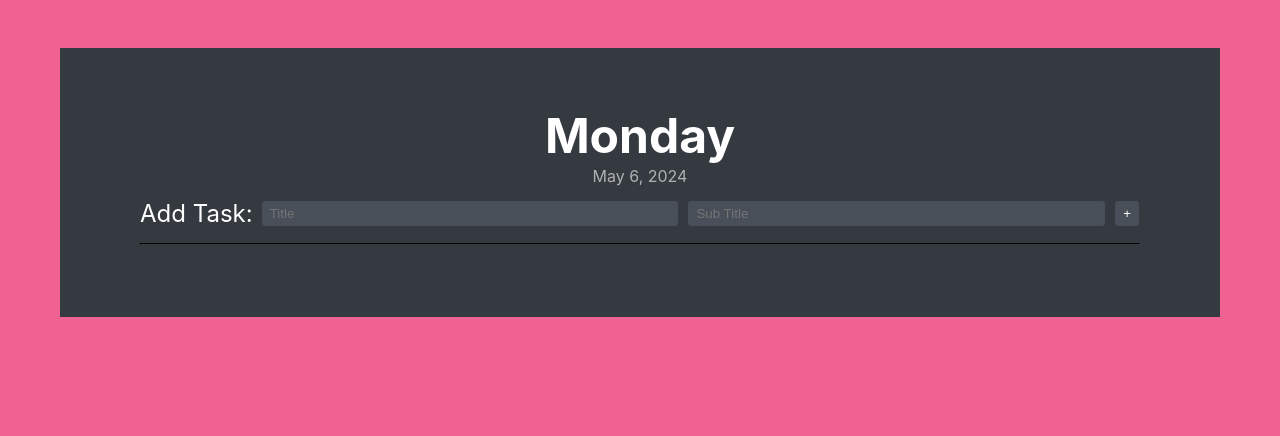
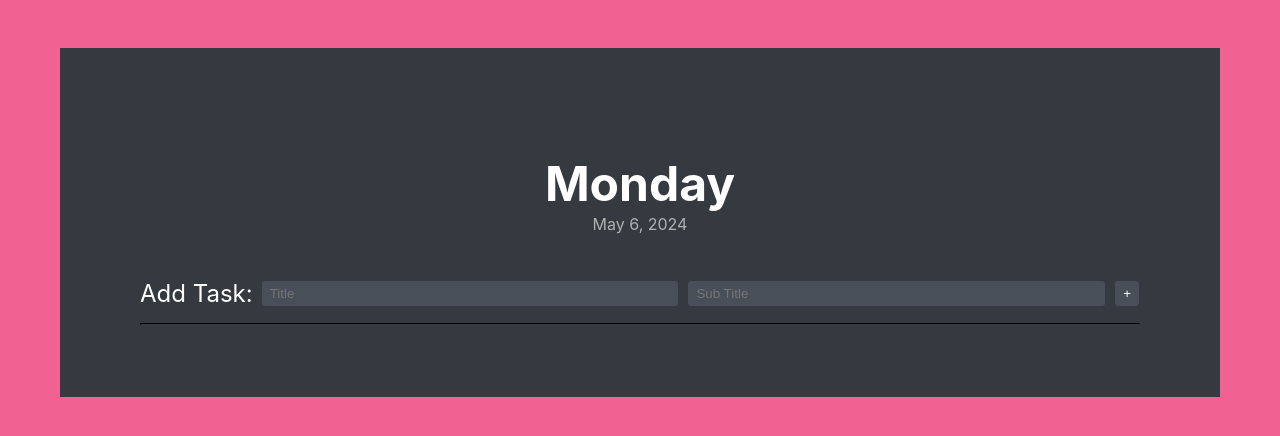
Before and after one commit to LilSecret/todo-list, a React (Vite) app: page / in a window 1280 px wide. Shown: the top 436 px of the page. Built offline with nearby package versions, Linux system fonts and the light colour scheme.

Commit message:
add some margin space to header

```diff
--- a/src/App.tsx
+++ b/src/App.tsx
@@ -44,8 +44,10 @@ function App() {
 
   return (
     <div className="content-container">
-      <h1 className="weekday">{weekday}</h1>
-      <span className="date">{dateString}</span>
+      <div className="content-header">
+        <h1 className="weekday">{weekday}</h1>
+        <span className="date">{dateString}</span>
+      </div>
 
       <form onSubmit={newTaskHandler} className="task-form">
         Add Task:
@@ -74,10 +76,12 @@ function App() {
         </button>
       </form>
 
-      <hr />
-      {listItems.map((item, index) => (
-        <ListItem content={item} key={index} />
-      ))}
+      <hr className="tasks-separator" />
+      <div className="list-items">
+        {listItems.map((item, index) => (
+          <ListItem content={item} key={index} />
+        ))}
+      </div>
     </div>
   );
 }
--- a/src/css/App.css
+++ b/src/css/App.css
@@ -76,6 +76,11 @@ hr {
   gap: 8px;
 }
 
+.content-header {
+  margin-block: 3rem;
+  /* margin-block: 1.25rem; */
+}
+
 .form-input {
   color: inherit;
   display: inline-flex;
```
